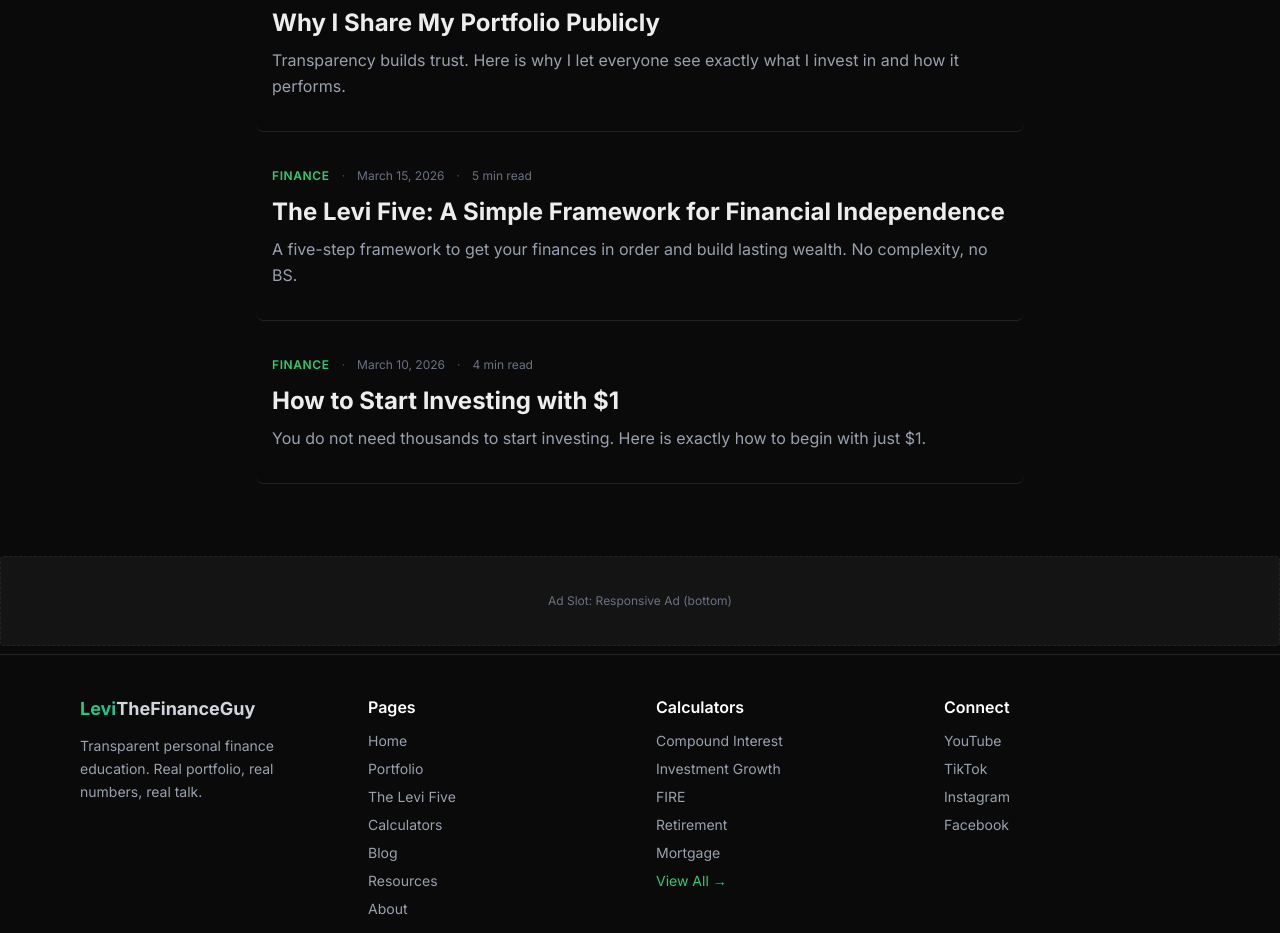
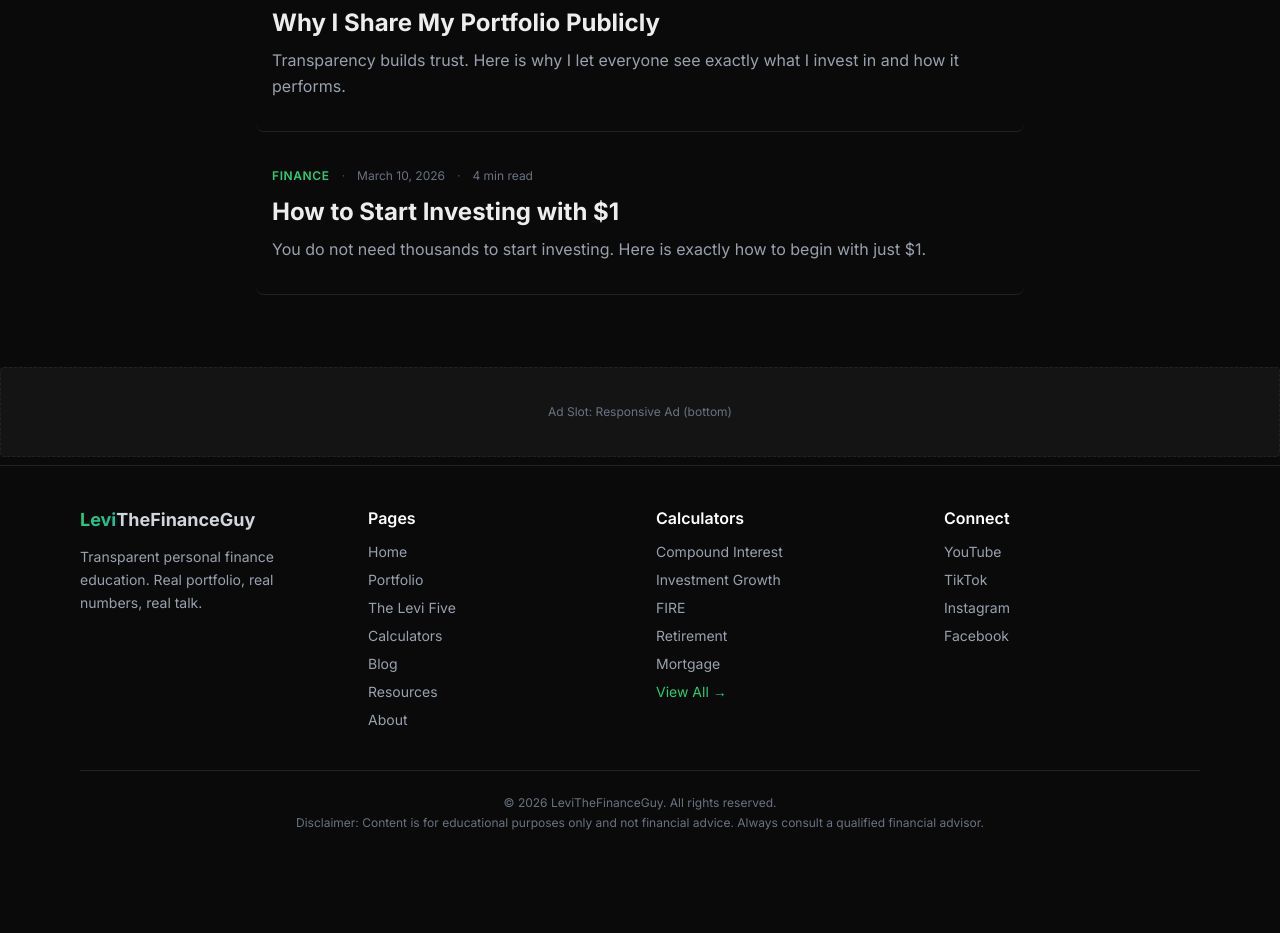
Before and after one commit to levithefinanceguy/levithefinanceguy, a Next.js app: page /blog in a window 1280 px wide. Shown: the part 1200-2133 px from the top of the page. After the commit the page ends 2071 px from the top, so only its background shows below. Built offline with nearby package versions, Linux system fonts and the light colour scheme.

Commit message:
Remove redundant Levi Five framework blog post

```diff
--- a/content/posts.ts
+++ b/content/posts.ts
@@ -236,49 +236,6 @@ My goal is not to impress anyone with my returns. My goal is to show that buildi
 If sharing my portfolio helps even one person start investing or improve their strategy, it is worth every uncomfortable moment of putting my numbers out there. That is what this whole thing is about.`,
   },
   {
-    slug: "the-levi-five-framework",
-    title: "The Levi Five: A Simple Framework for Financial Independence",
-    date: "2026-03-15",
-    description:
-      "A five-step framework to get your finances in order and build lasting wealth. No complexity, no BS.",
-    category: "finance",
-    author: "Levi",
-    readingTime: "5 min read",
-    content: `I created The Levi Five because most financial advice is either too complicated or too vague. People need a clear path, not a textbook. Here is the framework I use and recommend to everyone who asks me where to start.
-
-## What Is The Levi Five?
-
-The Levi Five is a five-step financial framework that takes you from zero to wealth-building. Each step builds on the last. You do not skip ahead. You do not try to do everything at once. You focus on one step until it is done, then move to the next.
-
-## Step 1: One Month Security
-
-Save one month of expenses. That is it. Not six months. Not a year. Just one month. This is your foundation. It keeps one bad week from turning into a financial crisis. Calculate your actual monthly expenses (rent, food, utilities, transportation, insurance) and save that exact amount in a high-yield savings account.
-
-## Step 2: Capture the Match
-
-If your employer offers a 401(k) match, you need to get 100% of it. This is literally free money. If your company matches 50% up to 6% of your salary, contribute at least 6%. Not contributing enough to get the full match is the same as turning down a raise.
-
-## Step 3: Eliminate Consumer Debt
-
-Credit card debt, personal loans, car loans with ridiculous rates. Anything with high interest needs to go. I use the snowball method — smallest balance first. The math might say avalanche is better, but the motivation from paying something off completely is what keeps you going. The point is to stop paying other people interest on depreciating assets.
-
-## Step 4: Secure, Invest, and Plan
-
-Now you level up. Build your emergency fund to 3-6 months of expenses. Start investing at least 15% of your income. If you have kids, look into 529 plans. And here is a big one: start paying cash for large purchases. No more financing furniture or vacations. If you cannot pay for it outright, you cannot afford it yet.
-
-## Step 5: Build and Optimize
-
-This is where wealth actually grows. Increase your income through side hustles or career advancement. Consider real estate. Work on paying off your mortgage early. The goal here is ownership. Own your home, own your investments, own your time.
-
-## Why This Works
-
-The Levi Five works because it is sequential. Most people fail financially because they try to invest while carrying credit card debt, or they buy a house before they have an emergency fund. This framework forces you to build the foundation before adding floors.
-
-It is not sexy. It is not fast. But I believe it works if you follow the steps. I am still in the middle of it myself — that is the whole point. I am not teaching from a finish line. I am building this in real time and sharing it so you can follow along.
-
-The full breakdown of each step is on The Levi Five page. Go check it out and figure out which step you are on.`,
-  },
-  {
     slug: "how-to-start-investing-with-100",
     title: "How to Start Investing with $1",
     date: "2026-03-10",
```
